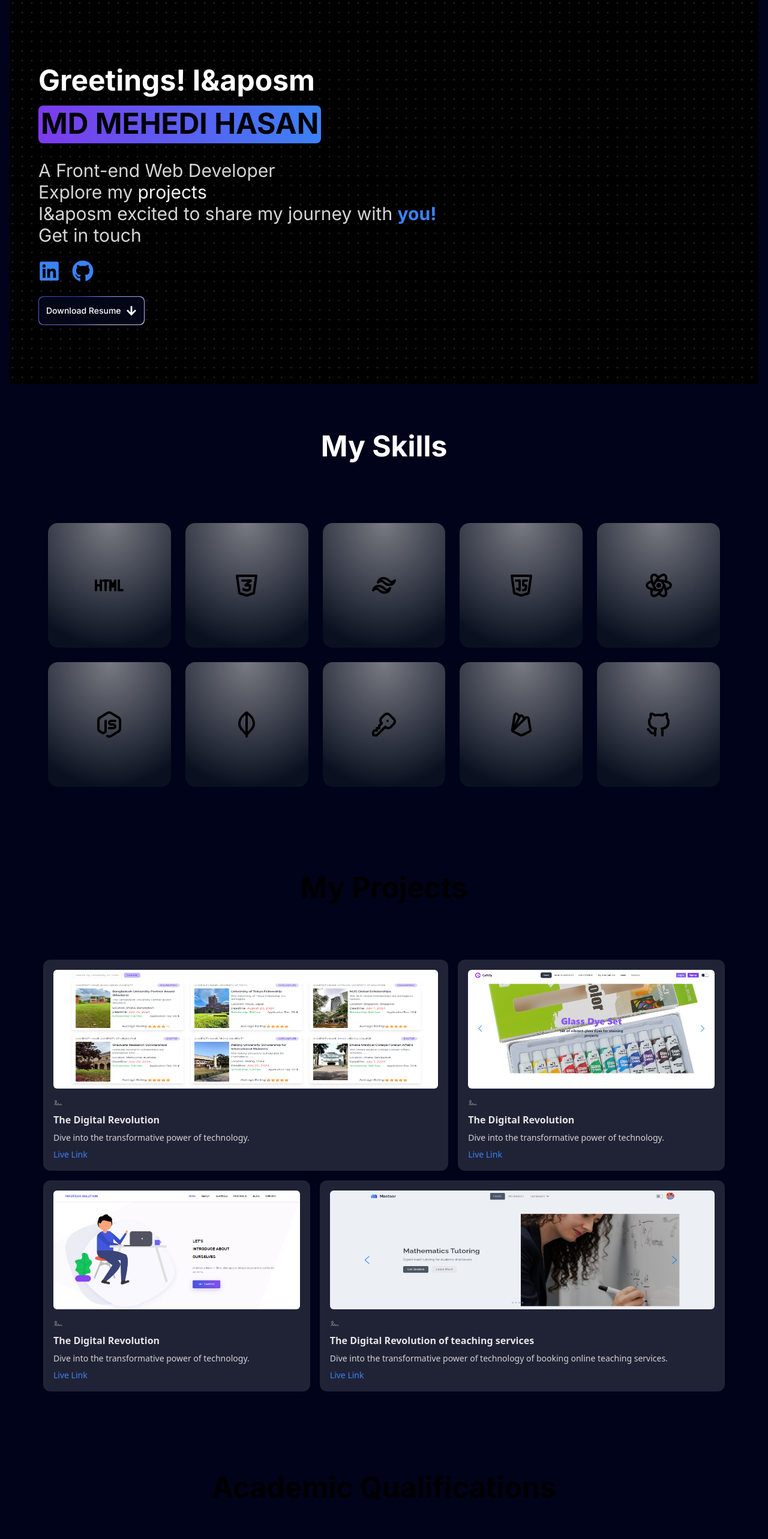
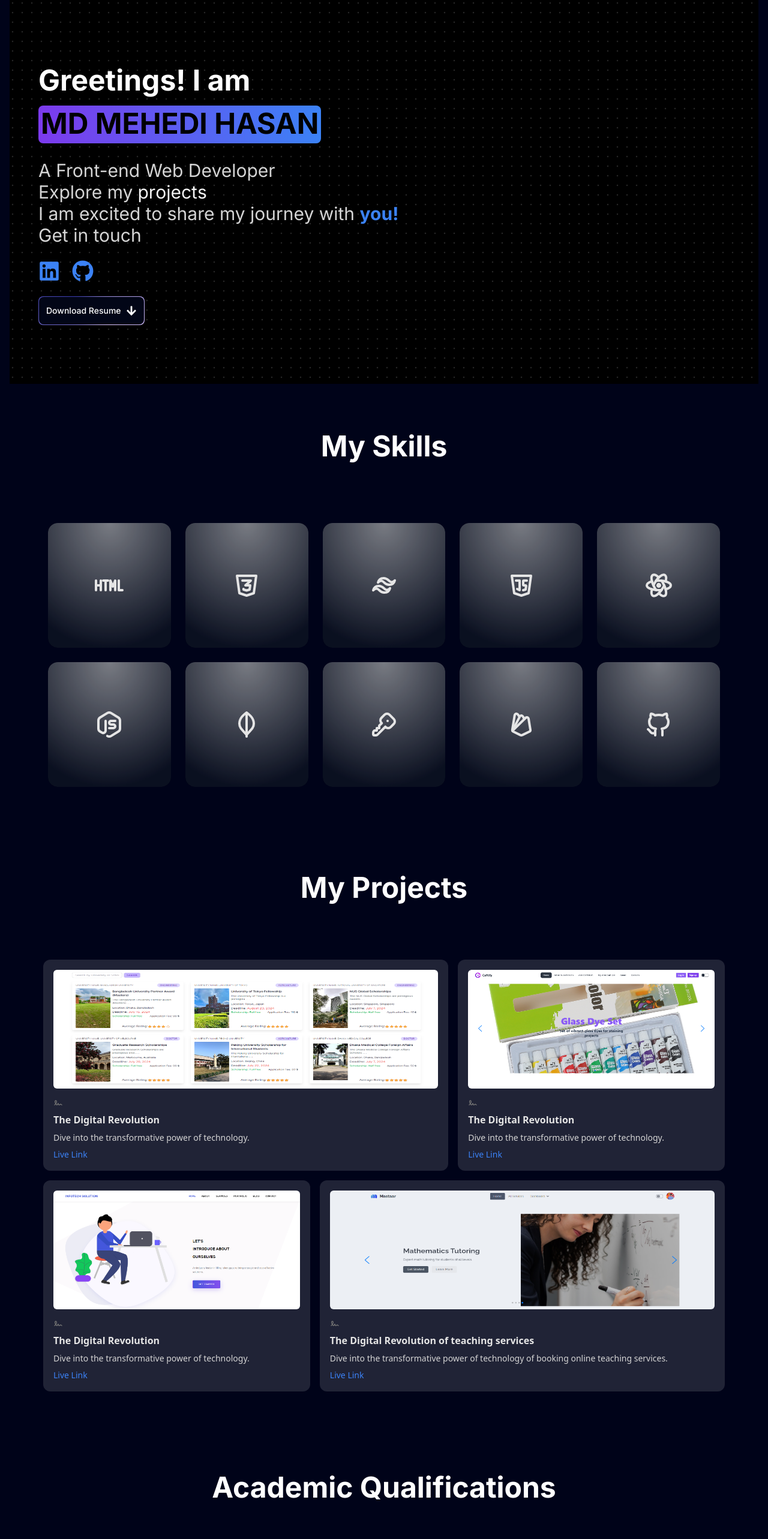
Before and after one commit to MUEID11/Baje-portfolio, a Next.js app: page / in a window 1280 px wide. Shown: the top 2566 px of the page at 60% size. Built offline with nearby package versions, Linux system fonts and the light colour scheme.

Commit message:
git fixing minor issues

```diff
--- a/components/Contacts.tsx
+++ b/components/Contacts.tsx
@@ -57,7 +57,7 @@ const Contact: React.FC = () => {
   return (
     <div>
       <div>
-        <h2 className="text-2xl sm:text-5xl text-center mt-20 mb-10 font-bold">
+        <h2 className="text-2xl sm:text-5xl text-center mt-20 mb-10 font-bold text-white">
           Contact Me
         </h2>
       </div>
--- a/components/Footer.tsx
+++ b/components/Footer.tsx
@@ -3,7 +3,7 @@ import { FaFacebook, FaGithub, FaInstagram, FaLinkedin, FaTwitter } from "react-
 
 const Footer: React.FC = () => {
   return (
-    <footer className="bg-black-300 text-center text-white-600 w-screen">
+    <footer className="bg-black-300 text-center text-white w-screen">
       <div className="flex justify-center items-center border-b p-4">
         <div className="hidden lg:block mr-5">
           <span>Get connected with us on social networks:</span>
@@ -29,10 +29,10 @@ const Footer: React.FC = () => {
 
       <div className="text-center p-4 bg-black-200">
         © {new Date().getFullYear()} All rights reserved:
-        {/* <a className="text-gray-100 font-bold" href="https://yourwebsite.com">
+        <a className="text-gray-100 font-bold" href="https://github.com/MUEID11/Baje-portfolio">
           {" "}
-          YourWebsite.com
-        </a> */}
+          Md Mehedi Hasan
+        </a>
       </div>
     </footer>
   );
--- a/components/Hero.tsx
+++ b/components/Hero.tsx
@@ -28,7 +28,7 @@ export function Hero() {
               }}
               className="text-2xl text-left md:text-4xl lg:text-5xl font-bold text-white leading-snug lg:leading-normal flex-col items-center"
             >
-              Greetings! I&aposm <br />
+              Greetings! I am <br />
               <Highlight className="text-black dark:text-white uppercase">
                 Md Mehedi Hasan <br />
               </Highlight>
@@ -36,7 +36,7 @@ export function Hero() {
                 A Front-end Web Developer <br />
                 Explore my
                 <FlipWords words={words} /> <br />
-                I&aposm excited to share my journey with{" "}
+                I am excited to share my journey with{" "}
                 <span className="text-blue-500 dark:text-blue-500 font-bold">
                   you!
                 </span>{" "}
--- a/components/Projects.tsx
+++ b/components/Projects.tsx
@@ -80,7 +80,7 @@ export function Projects() {
     <div>
       <div>
         <h2
-          className="text-2xl sm:text-5xl text-center mt-20 mb-10 font-bold"
+          className="text-2xl sm:text-5xl text-center mt-20 mb-10 font-bold text-white"
           id="projects"
         >
           My Projects
--- a/components/Qualification.tsx
+++ b/components/Qualification.tsx
@@ -7,7 +7,7 @@ const Qualification = () => {
     <div>
       <div>
         <h2
-          className="text-2xl sm:text-5xl text-center mt-20 mb-10 font-bold"
+          className="text-2xl sm:text-5xl text-center mt-20 mb-10 font-bold text-white"
           id="education"
         >
           Academic Qualifications
@@ -20,7 +20,7 @@ const Qualification = () => {
           <GlowingStarsDescription>
             Rangpur Polytechnic Institute, Rangpur, Bangladesh.
           </GlowingStarsDescription>
-          <div className="h-8 w-8 rounded-full bg-[hsla(0,0%,100%,.1)] flex items-center justify-center">
+          <div className="h-8 w-8 rounded-full bg-[hsla(0,0%,100%,.1)] flex items-center justify-center text-white">
             <FaGraduationCap />
           </div>
         </div>
--- a/components/Skills.tsx
+++ b/components/Skills.tsx
@@ -45,7 +45,7 @@ export function Skills() {
             containerClassName=""
             className="w-full h-full"
           >
-            <div className="flex items-center justify-center">
+            <div className="flex items-center justify-center text-white">
               {icon}
             </div>
           </WobbleCard>
```
Also changed, not shown: 1 other file (tests, documents, lock files or other folders).
